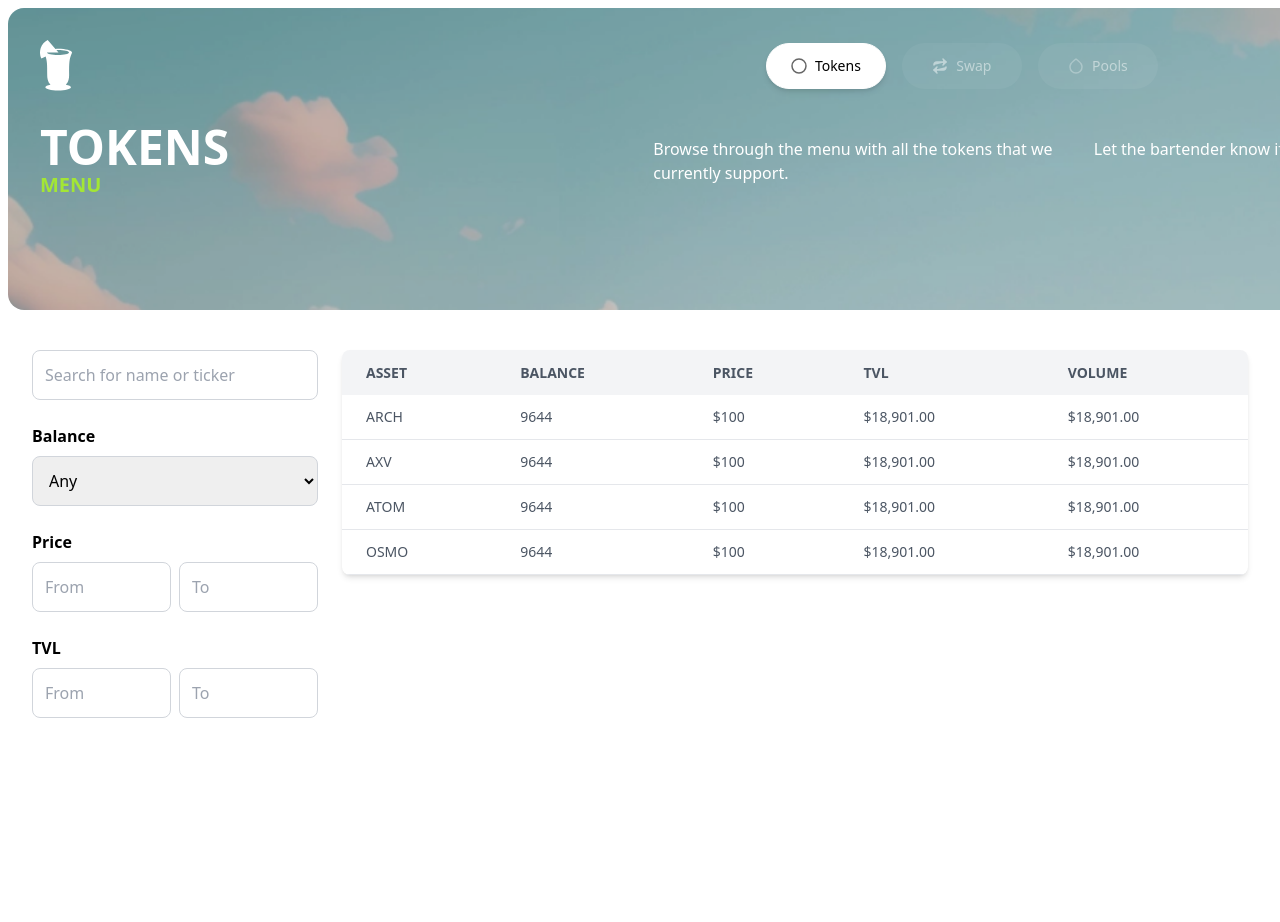
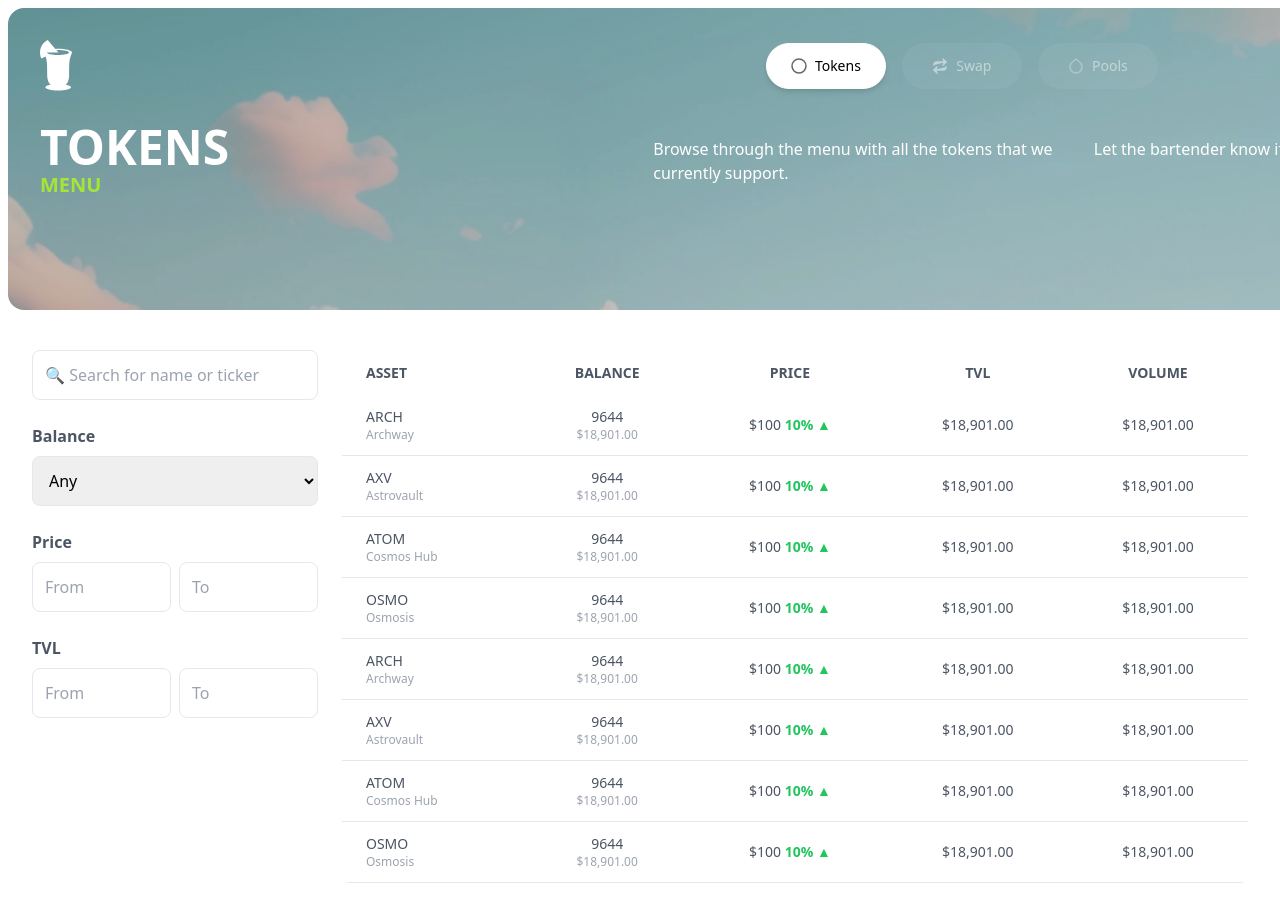
Before and after one commit to naftalimurgor/pinacolada, a Next.js app: page /token in a window 1280 px wide. Shown: the top 922 px of the page. Before the commit the page ends 800 px from the top, so only its background shows below. Built offline with nearby package versions, Linux system fonts and the light colour scheme.

Commit message:
search and filter redesign plus remove input marks for browsers and redesign of tables to show

```diff
--- a/app/src/TokenInterface.tsx
+++ b/app/src/TokenInterface.tsx
@@ -64,85 +64,121 @@ const TokenInterface: React.FC = () => {
           {/* Left: Search and Filters */}
           <div className="col-span-1">
             <div className="mb-6">
-              <input
-                type="text"
-                value={searchQuery}
-                onChange={(e) => setSearchQuery(e.target.value)}
-                placeholder="Search for name or ticker"
-                className="w-full p-3 border border-gray-300 rounded-lg"
-              />
+              <div className="relative">
+                <input
+                  type="text"
+                  value={searchQuery}
+                  onChange={(e) => setSearchQuery(e.target.value)}
+                  placeholder="🔍 Search for name or ticker"
+                  className="w-full p-3 border border-gray-200 rounded-lg focus:ring-2 focus:ring-blue-500 focus:outline-none"
+                />
+              </div>
             </div>
             <div className="mb-6">
-              <label className="block mb-2 font-semibold">Balance</label>
-              <select className="w-full p-3 border border-gray-300 rounded-lg">
+              <label className="block mb-2 font-semibold text-gray-600">Balance</label>
+              <select className="w-full p-3 border border-gray-200 rounded-lg focus:ring-2 focus:ring-blue-500 focus:outline-none">
                 <option>Any</option>
                 <option>High to Low</option>
                 <option>Low to High</option>
               </select>
             </div>
             <div className="mb-6">
-              <label className="block mb-2 font-semibold">Price</label>
+              <label className="block mb-2 font-semibold text-gray-600">Price</label>
               <div className="flex space-x-2">
                 <input
                   type="number"
                   placeholder="From"
-                  className="w-1/2 p-3 border border-gray-300 rounded-lg"
+                  className="w-1/2 p-3 border border-gray-200 rounded-lg focus:ring-2 focus:ring-blue-500 focus:outline-none"
+                  style={{
+                    appearance: 'textfield',
+                    WebkitAppearance: 'none',
+                    MozAppearance: 'textfield',
+                  }}
                 />
                 <input
                   type="number"
                   placeholder="To"
-                  className="w-1/2 p-3 border border-gray-300 rounded-lg"
+                  className="w-1/2 p-3 border border-gray-200 rounded-lg focus:ring-2 focus:ring-blue-500 focus:outline-none"
+                  style={{
+                    appearance: 'textfield',
+                    WebkitAppearance: 'none',
+                    MozAppearance: 'textfield',
+                  }}
                 />
               </div>
             </div>
+
             <div>
-              <label className="block mb-2 font-semibold">TVL</label>
+              <label className="block mb-2 font-semibold text-gray-600">TVL</label>
               <div className="flex space-x-2">
                 <input
                   type="number"
                   placeholder="From"
-                  className="w-1/2 p-3 border border-gray-300 rounded-lg"
+                  className="w-1/2 p-3 border border-gray-200 rounded-lg focus:ring-2 focus:ring-blue-500 focus:outline-none"
+                  style={{
+                    appearance: 'textfield',
+                    WebkitAppearance: 'none',
+                    MozAppearance: 'textfield',
+                  }}
                 />
                 <input
                   type="number"
                   placeholder="To"
-                  className="w-1/2 p-3 border border-gray-300 rounded-lg"
+                  className="w-1/2 p-3 border border-gray-200 rounded-lg focus:ring-2 focus:ring-blue-500 focus:outline-none"
+                  style={{
+                    appearance: 'textfield',
+                    WebkitAppearance: 'none',
+                    MozAppearance: 'textfield',
+                  }}
                 />
               </div>
             </div>
           </div>
 
-          {/* Right: Tokens List */}
+
           <div className="col-span-3">
-            <table className="min-w-full bg-white shadow-md rounded-lg overflow-hidden">
-              <thead className="bg-gray-100 text-gray-600 uppercase text-sm leading-normal">
+            <table className="min-w-full bg-white  rounded-lg overflow-hidden">
+              <thead className="text-gray-600 uppercase text-sm font-bold leading-normal">
                 <tr>
                   <th className="py-3 px-6 text-left">Asset</th>
-                  <th className="py-3 px-6 text-left">Balance</th>
-                  <th className="py-3 px-6 text-left">Price</th>
-                  <th className="py-3 px-6 text-left">TVL</th>
-                  <th className="py-3 px-6 text-left">Volume</th>
+                  <th className="py-3 px-6 text-center">Balance</th>
+                  <th className="py-3 px-6 text-center">Price</th>
+                  <th className="py-3 px-6 text-center">TVL</th>
+                  <th className="py-3 px-6 text-center">Volume</th>
                 </tr>
               </thead>
               <tbody className="text-gray-600 text-sm">
                 {[
-                  { asset: 'ARCH', balance: '9644', price: '$100', tvl: '$18,901.00', volume: '$18,901.00' },
-                  { asset: 'AXV', balance: '9644', price: '$100', tvl: '$18,901.00', volume: '$18,901.00' },
-                  { asset: 'ATOM', balance: '9644', price: '$100', tvl: '$18,901.00', volume: '$18,901.00' },
-                  { asset: 'OSMO', balance: '9644', price: '$100', tvl: '$18,901.00', volume: '$18,901.00' },
+                  { asset: 'ARCH', balance: '9644', price: '$100', percentage: '10%', tvl: '$18,901.00', volume: '$18,901.00', },
+                  { asset: 'AXV', balance: '9644', price: '$100', percentage: '10%', tvl: '$18,901.00', volume: '$18,901.00', },
+                  { asset: 'ATOM', balance: '9644', price: '$100', percentage: '10%', tvl: '$18,901.00', volume: '$18,901.00', },
+                  { asset: 'OSMO', balance: '9644', price: '$100', percentage: '10%', tvl: '$18,901.00', volume: '$18,901.00', },
+                  { asset: 'ARCH', balance: '9644', price: '$100', percentage: '10%', tvl: '$18,901.00', volume: '$18,901.00', },
+                  { asset: 'AXV', balance: '9644', price: '$100', percentage: '10%', tvl: '$18,901.00', volume: '$18,901.00', },
+                  { asset: 'ATOM', balance: '9644', price: '$100', percentage: '10%', tvl: '$18,901.00', volume: '$18,901.00', },
+                  { asset: 'OSMO', balance: '9644', price: '$100', percentage: '10%', tvl: '$18,901.00', volume: '$18,901.00', },
                   // Add more tokens as necessary
                 ].map((token, index) => (
                   <tr key={index} className="border-b border-gray-200 hover:bg-gray-50">
-                    <td className="py-3 px-6 text-left">{token.asset}</td>
-                    <td className="py-3 px-6 text-left">{token.balance}</td>
-                    <td className="py-3 px-6 text-left">{token.price}</td>
-                    <td className="py-3 px-6 text-left">{token.tvl}</td>
-                    <td className="py-3 px-6 text-left">{token.volume}</td>
+                    <td className="py-3 px-6 text-left flex items-center space-x-2">
+                      {/* <img src={token.icon} alt={token.asset} className="w-6 h-6" /> */}
+                      <span>
+                        <div>{token.asset}</div>
+                        <div className="text-gray-400 text-xs">{token.asset === 'ARCH' ? 'Archway' : token.asset === 'AXV' ? 'Astrovault' : token.asset === 'ATOM' ? 'Cosmos Hub' : 'Osmosis'}</div>
+                      </span>
+                    </td>
+                    <td className="py-3 px-6 text-center">{token.balance}<div className="text-gray-400 text-xs">{token.tvl}</div></td>
+                    <td className="py-3 px-6 text-center">
+                      {token.price} <span className="text-green-500 font-semibold"> {token.percentage} ▲</span>
+                    </td>
+                    <td className="py-3 px-6 text-center">{token.tvl}</td>
+                    <td className="py-3 px-6 text-center">{token.volume}</td>
                   </tr>
                 ))}
               </tbody>
             </table>
           </div>
+
         </div>
       </div>
     </div>
```
